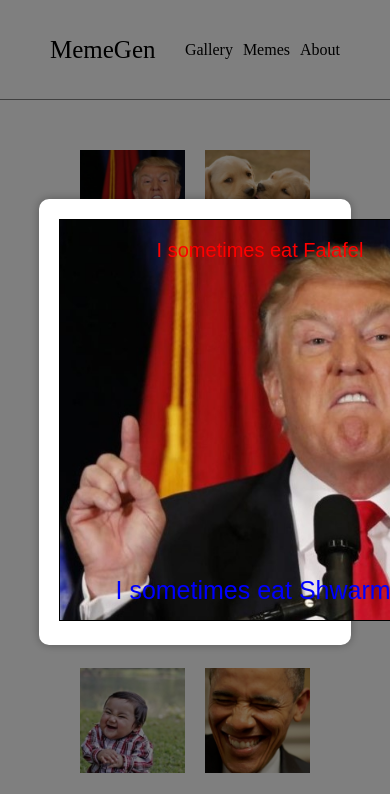
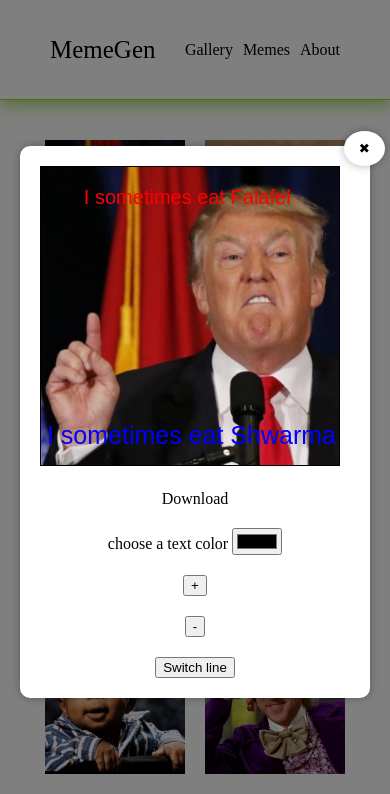
Before and after one commit to OfirKaspi/OKMemes, a plain HTML site: page index.html in a window 390 px wide. Both pictures are taken after a click on the picture 132 px from the left and 202 px from the top of the page. Shown: the top 794 px of the page. Drawn offline with Linux system fonts and the light colour scheme.

Commit message:
styling and responsive

```diff
--- a/css/basics/helpers.css
+++ b/css/basics/helpers.css
@@ -15,3 +15,5 @@
   padding: 0;
   list-style-type: none;
 }
+
+/* color: rgb(150, 206, 65); */
--- a/css/components/canvas.css
+++ b/css/components/canvas.css
@@ -10,7 +10,7 @@ canvas {
 .overlay-text {
   position: absolute;
   padding: 20px 0;
-  width: 100%;
+  width: 95%;
   text-align: center;
   overflow: hidden; /* Hide horizontal scrollbar */
   white-space: pre-wrap;
@@ -32,3 +32,10 @@ canvas {
   border: 2px solid gray;
   resize: both;
 }
+
+@media (max-width: 767px) {
+  canvas {
+    width: 300px;
+    height: 300px;
+  }
+}
--- a/css/components/editor.css
+++ b/css/components/editor.css
@@ -1,4 +1,8 @@
 .editor {
   display: flex;
   flex-direction: column;
+  align-items: center;
+  justify-content: center;
+  gap: 20px;
+  flex: auto;
 }
--- a/css/components/gallery.css
+++ b/css/components/gallery.css
@@ -10,5 +10,12 @@
 
 .gallery article {
   margin: 20px 10px 0px 10px;
-  width: 30%;
+  width: 20%;
 }
+
+@media (max-width: 767px) {
+  .gallery article {
+    /* margin: 10px 5px 0px 5px; */
+    width: 40%;
+  }
+}
--- a/css/components/main-header.css
+++ b/css/components/main-header.css
@@ -1,8 +1,9 @@
 header {
   height: 100px;
   padding: 20px 50px;
-  border-bottom: 1px solid gray;
-  margin-bottom: 30px;
+  border-bottom: 1px solid rgb(140, 233, 0);
+  margin-bottom: 20px;
+  box-shadow: 0 5px 15px rgb(150, 206, 65, 0.8);
 }
 
 header span {
--- a/css/components/modal.css
+++ b/css/components/modal.css
@@ -12,11 +12,37 @@
 
 /* Actual modal */
 .modal {
+  position: relative;
   display: flex;
+  justify-content: space-between;
   gap: 20px;
   background-color: white;
   padding: 20px;
   border-radius: 10px;
   box-shadow: 0px 0px 10px rgba(0, 0, 0, 0.3);
-  width: 80vw; /* Set a maximum width for the modal if needed */
+  width: 720px; /* Set a maximum width for the modal if needed */
 }
+.exit {
+  position: absolute;
+  top: -15px;
+  right: -15px;
+  background-color: white;
+  color: black;
+  border: 0;
+  padding: 10px 15px;
+  border-radius: 50%;
+  box-shadow: 0 0 10px rgba(0, 0, 0, 0.3);
+  transition: 0.3s;
+}
+
+.exit:hover {
+  color: rgb(150, 206, 65);
+  box-shadow: 0 0 15px rgb(150, 206, 65, 0.8);
+}
+
+@media (max-width: 767px) {
+  .modal {
+    flex-direction: column;
+    width: 350px;
+  }
+}
--- a/index.html
+++ b/index.html
@@ -15,16 +15,21 @@
         <li><a href="">About</a></li>
       </ul>
     </header>
-    <section class="modal-overlay" onclick="onCloseModal(this)">
+    <section class="modal-overlay" onclick="onCloseModal()">
       <div class="modal" onclick="stopPropagation(event)">
         <div class="canvas-container">
           <canvas width="400" height="400"></canvas>
-          <input type="text" class="overlay-text overlay-text-top" oninput="onChangeInput(this)" />
+          <input
+            type="text"
+            class="overlay-text overlay-text-top"
+            oninput="onChangeInput(this)"
+            onclick="onSelectInput(this)"
+          />
           <input
             type="text"
             class="overlay-text overlay-text-bottom"
             oninput="onChangeInput(this)"
-            onclick="onChange"
+            onclick="onSelectInput(this)"
           />
         </div>
         <div class="editor">
@@ -35,7 +40,9 @@
           </div>
           <button onclick="onChangeFontSize(1)">+</button>
           <button onclick="onChangeFontSize(-1)">-</button>
+          <button onclick="onLineSwitch()">Switch line</button>
         </div>
+        <button class="exit" onclick="onCloseModal()">&#10006;</button>
       </div>
     </section>
     <section class="gallery"></section>
--- a/js/main.js
+++ b/js/main.js
@@ -1,10 +1,16 @@
 // TODO - make the text downloaded aswell
+// TODO - make the text dragable
+// TODO - make the code more organized
+// TODO - Q15 add a 'add line' button
 
 'use strict'
 
 let gElCanvas
 let gCtx
+let gStartPos
+const TOUCH_EVS = ['touchstart', 'touchmove', 'touchend']
 
+// GOOD ✔
 function onInit() {
   gElCanvas = document.querySelector('canvas')
   gCtx = gElCanvas.getContext('2d')
@@ -12,6 +18,7 @@ function onInit() {
   renderGallery()
 }
 
+// GOOD ✔
 function renderGallery() {
   const images = getImg()
   const strHTMLs = images.map(
@@ -25,6 +32,7 @@ function renderGallery() {
   elGallery.innerHTML = strHTMLs.join('')
 }
 
+// PROBLEM👇
 function renderMeme() {
   const meme = getMeme()
   const images = getImg()
@@ -34,10 +42,12 @@ function renderMeme() {
   newImage.src = image.url
   newImage.onload = () => {
     coverCanvasWithImg(newImage)
+    // drawText('hello')
   }
   setOverlayText(meme)
 }
 
+// PROBLEM👇
 function onSelectImg(elImg) {
   const elModalOverlay = document.querySelector('.modal-overlay')
   elModalOverlay.style.display = 'flex'
@@ -47,11 +57,13 @@ function onSelectImg(elImg) {
   setOverlayText(meme)
 }
 
+// GOOD ✔
 function coverCanvasWithImg(elImg) {
   gElCanvas.height = (elImg.naturalHeight / elImg.naturalWidth) * gElCanvas.width
   gCtx.drawImage(elImg, 0, 0, gElCanvas.width, gElCanvas.height)
 }
 
+// PROBLEM👇
 function setOverlayText(meme) {
   const elTopOverlayText = document.querySelector('.overlay-text-top')
   elTopOverlayText.value = meme.lines[0].txt
@@ -64,38 +76,60 @@ function setOverlayText(meme) {
   elbottomOverlayText.style.fontSize = meme.lines[1].size + 'px'
 }
 
+// GOOD ✔
 function onChangeInput(el) {
   setLineTxt(el.value)
   renderMeme()
-
-  //   el.style.width = 'auto'
-  //   el.style.width = el.scrollWidth + 'px'
-  //   el.style.width = el.value.length + 2 + 'ch'
 }
 
+// GOOD ✔ - needs to check if text is implemented
 function downloadCanvas(elLink) {
   const dataUrl = gElCanvas.toDataURL()
   console.log('dataUrl', dataUrl)
 
   elLink.href = dataUrl
-  // Set a name for the downloaded file
   elLink.download = 'my-img'
 }
 
-function onCloseModal(el) {
-  el.style.display = 'none'
+// GOOD ✔
+function onCloseModal() {
+  const elModalOverlay = document.querySelector('.modal-overlay')
+  elModalOverlay.style.display = 'none'
 }
 
+// GOOD ✔ - maybe can join it to the onCloseModal func
 function stopPropagation(ev) {
   ev.stopPropagation()
 }
 
+// GOOD ✔
 function onChangeTextColor(el) {
   changeTextColor(el.value)
   renderMeme()
 }
 
+// GOOD ✔
 function onChangeFontSize(value) {
   changeFontSize(value)
   renderMeme()
 }
+
+// GOOD ✔ - probably be broken when change the whole rendering process
+function onLineSwitch() {
+  lineSwitch()
+  renderMeme()
+}
+
+// MUST BE USED👇
+
+// function drawText(text, fontSize = 16, color = 'black', x = 50, y = 50) {
+//   gCtx.lineWidth = 2
+//   gCtx.strokeStyle = 'brown'
+//   gCtx.fillStyle = color
+//   gCtx.font = `${fontSize}px Arial`
+//   gCtx.textAlign = 'center'
+//   gCtx.textBaseline = 'middle'
+
+//   gCtx.fillText(text, x, y)
+//   gCtx.strokeText(text, x, y)
+// }
--- a/js/services/service.js
+++ b/js/services/service.js
@@ -29,30 +29,43 @@ var gMeme = {
     { txt: ' I sometimes eat Shwarma ', size: 25, color: 'blue' },
   ],
 }
+
 var gKeywordSearchCountMap = { funny: 12, cat: 16, baby: 2 }
 
+// GOOD ✔ - probably be broken when change the whole rendering process
+function lineSwitch() {
+  gMeme.selectedLineIdx++
+  if (gMeme.lines.length <= gMeme.selectedLineIdx) gMeme.selectedLineIdx = 0
+}
+
+// GOOD ✔
 function setLineTxt(value) {
   gMeme.lines[gMeme.selectedLineIdx].txt = value
 }
 
+// GOOD ✔
 function changeTextColor(value) {
   gMeme.lines[gMeme.selectedLineIdx].color = value
 }
 
+// GOOD ✔
 function changeFontSize(value) {
   gMeme.lines[gMeme.selectedLineIdx].size += value
 }
 
+// GOOD ✔
 function setImg(el) {
   const url = new URL(el.src)
   const image = gImgs.find(img => img.url === url.pathname)
   gMeme.selectedImgId = image.id
 }
 
+// GOOD ✔
 function getMeme() {
   return gMeme
 }
 
+// GOOD ✔
 function getImg() {
   return gImgs
 }
```
